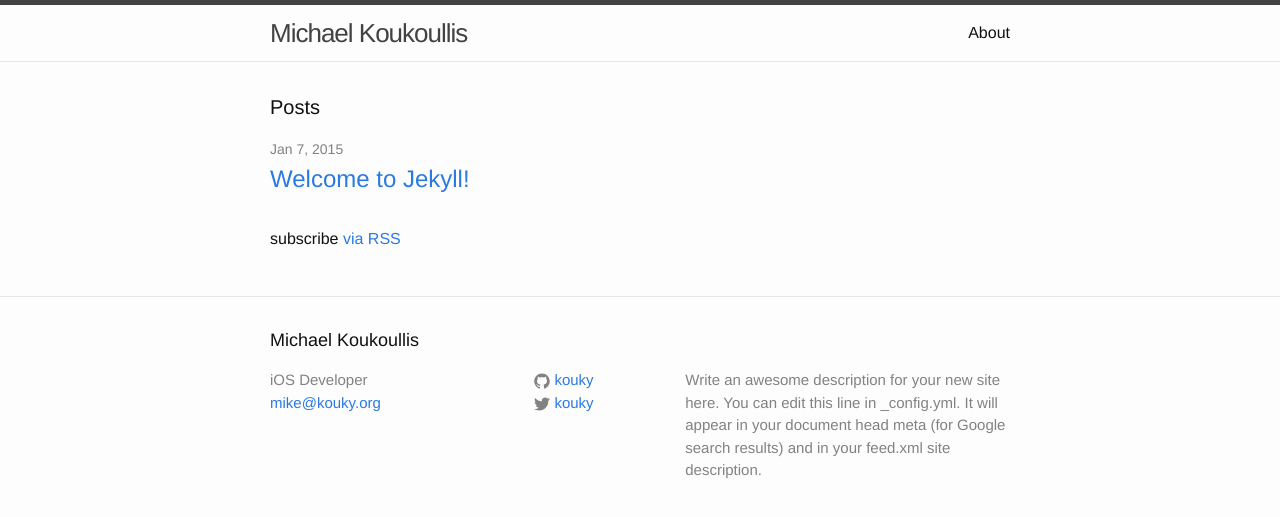
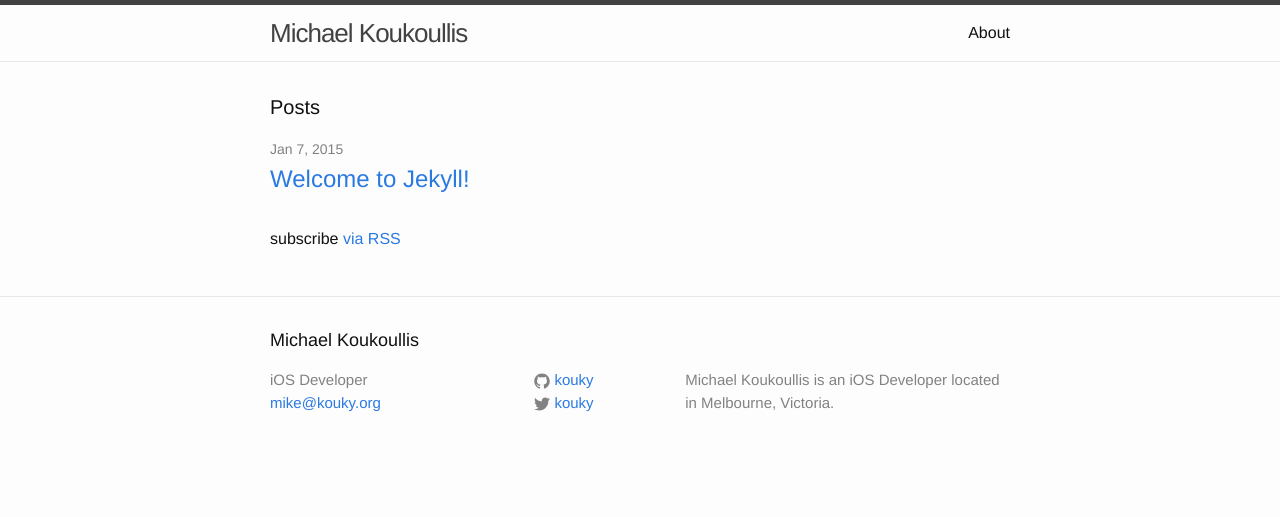
Before and after one commit to kouky/kouky.github.io, a Jekyll site: the page built from index.html, in a window 1280 px wide. Shown: the top 517 px of the page. Built offline with Jekyll 4.4.1, drawn with Linux system fonts in a browser that asks for light colours.

Commit message:
Update footer description

```diff
--- a/_config.yml
+++ b/_config.yml
@@ -3,9 +3,7 @@ title: Michael Koukoullis
 role:  iOS Developer
 email: mike@kouky.org
 description: > # this means to ignore newlines until "baseurl:"
-  Write an awesome description for your new site here. You can edit this
-  line in _config.yml. It will appear in your document head meta (for
-  Google search results) and in your feed.xml site description.
+  Michael Koukoullis is an iOS Developer located in Melbourne, Victoria.
 baseurl: "" # the subpath of your site, e.g. /blog/
 url: "http://kouky.org" # the base hostname & protocol for your site
 twitter_username: kouky
```
